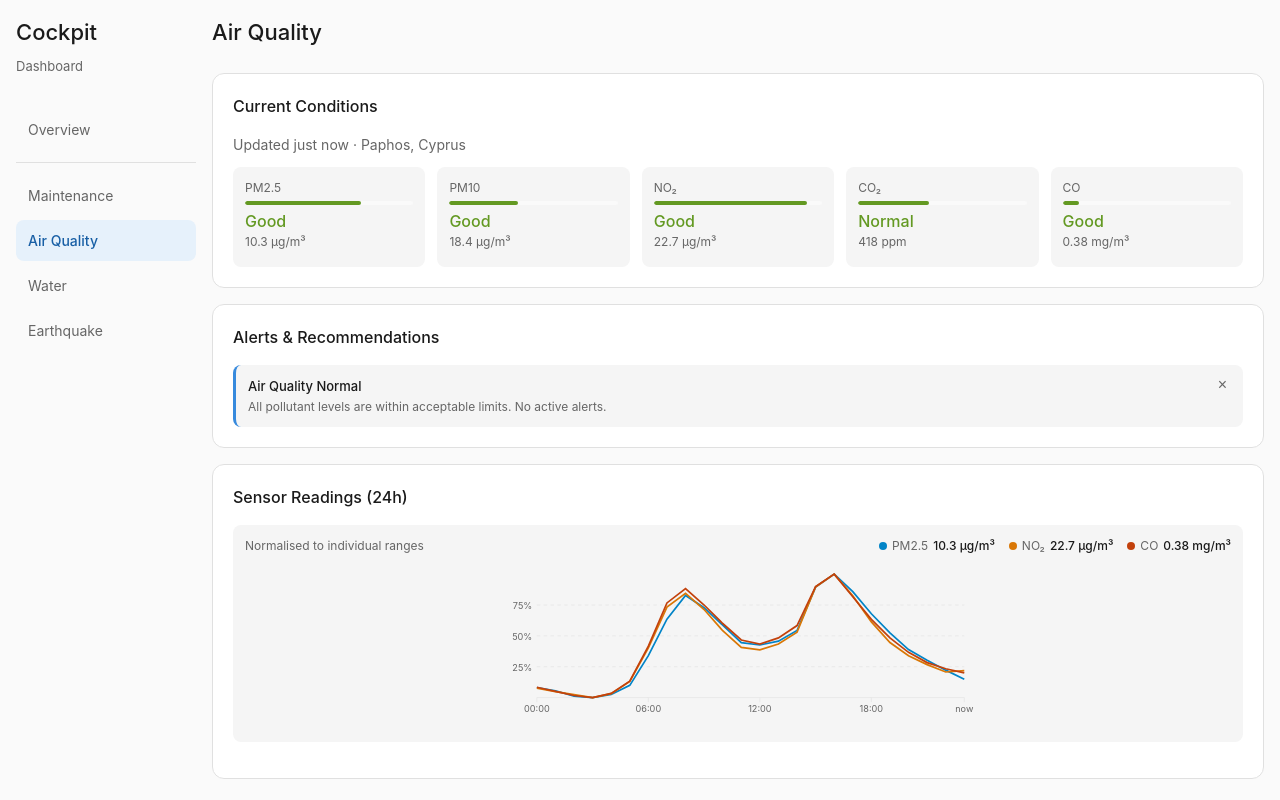
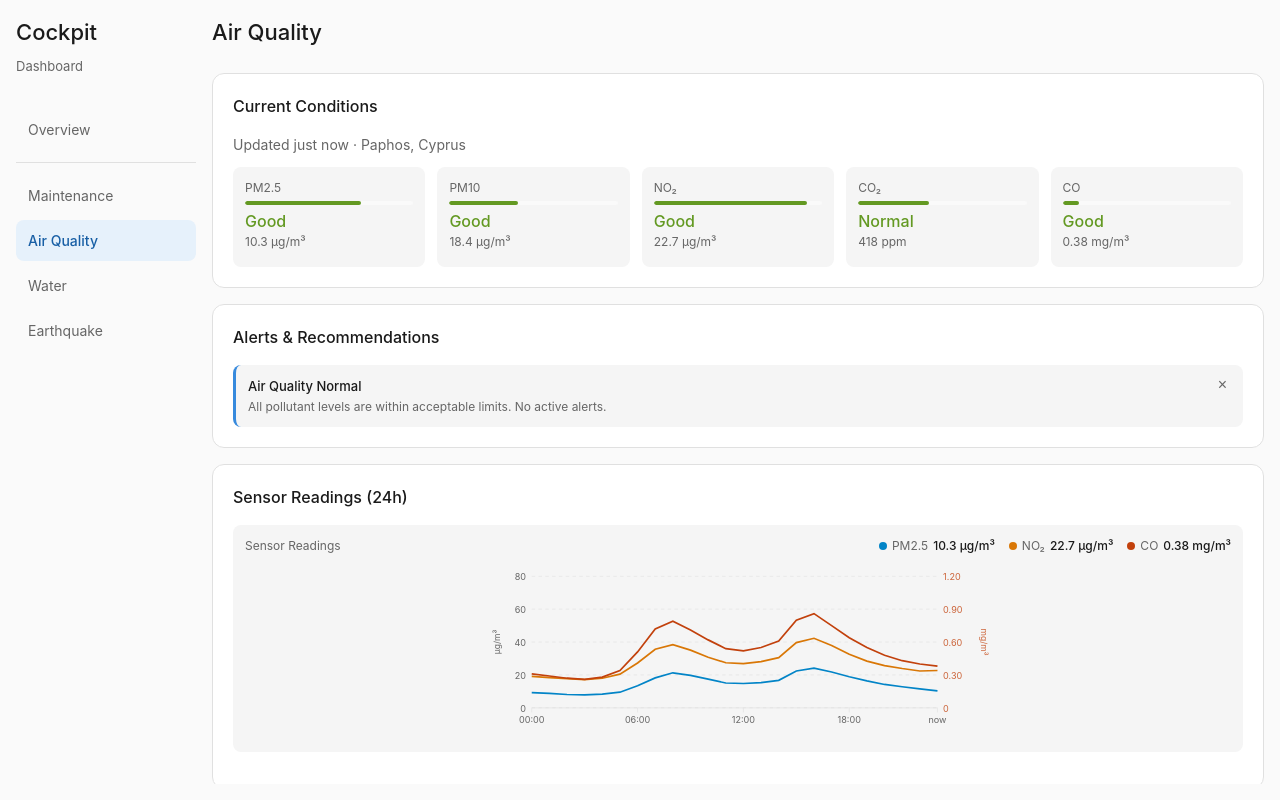
Before and after one commit to JASS-2026-Cyprus/dashboard-skeleton, a React (Vite) app: page /air-quality in a window 1280 px wide. Built offline with nearby package versions, Linux system fonts and the light colour scheme.

Commit message:
Improved air quality graphs with dual-axis support, updated layouts, and enhanced insights display

```diff
--- a/src/components/MultiLineGraph.tsx
+++ b/src/components/MultiLineGraph.tsx
@@ -1,11 +1,12 @@
 import styles from './MultiLineGraph.module.css';
 
-interface Series {
+export interface Series {
   data: number[];
   label: string;
   unit: string;
   color: string;
   currentValue: string;
+  yAxisId: 'left' | 'right';
 }
 
 interface MultiLineGraphProps {
@@ -14,16 +15,21 @@ interface MultiLineGraphProps {
 }
 
 // Layout
-const VW = 420;
-const VH = 140;
-const M = { top: 8, right: 12, bottom: 24, left: 34 };
-const CW = VW - M.left - M.right; // chart area width
-const CH = VH - M.top - M.bottom; // chart area height
+const VW = 440;
+const VH = 150;
+const M = { top: 10, right: 44, bottom: 24, left: 38 };
+const CW = VW - M.left - M.right;
+const CH = VH - M.top - M.bottom;
 
-// Horizontal grid at 25 / 50 / 75 %
-const Y_GRID = [0.25, 0.5, 0.75];
+// Compute nice round ticks for an axis
+function niceTicks(max: number, count = 5): number[] {
+  if (max === 0) return Array.from({ length: count }, (_, i) => i);
+  const raw = max / (count - 1);
+  const magnitude = Math.pow(10, Math.floor(Math.log10(raw)));
+  const step = Math.ceil(raw / magnitude) * magnitude;
+  return Array.from({ length: count }, (_, i) => +(i * step).toFixed(3));
+}
 
-// X ticks for 24 hourly points
 const X_TICKS = [
   { idx: 0,  label: '00:00' },
   { idx: 6,  label: '06:00' },
@@ -33,9 +39,26 @@ const X_TICKS = [
 ];
 
 export default function MultiLineGraph({ series, title }: MultiLineGraphProps) {
+  const leftSeries  = series.filter((s) => s.yAxisId === 'left');
+  const rightSeries = series.filter((s) => s.yAxisId === 'right');
+
+  const leftMax  = Math.max(...leftSeries.flatMap((s) => s.data), 0);
+  const rightMax = Math.max(...rightSeries.flatMap((s) => s.data), 0);
+
+  const leftTicks  = niceTicks(leftMax);
+  const rightTicks = niceTicks(rightMax);
+
+  const leftAxisMax  = leftTicks[leftTicks.length - 1]  || 1;
+  const rightAxisMax = rightTicks[rightTicks.length - 1] || 1;
+
+  const toY = (value: number, axisMax: number) =>
+    CH - (value / axisMax) * CH;
+
+  const toX = (i: number, n: number) => (i / (n - 1)) * CW;
+
   return (
     <div className={styles.container}>
-      {/* Legend header */}
+      {/* Legend */}
       <div className={styles.header}>
         <span className={styles.title}>{title}</span>
         <div className={styles.legend}>
@@ -49,36 +72,73 @@ export default function MultiLineGraph({ series, title }: MultiLineGraphProps) {
         </div>
       </div>
 
-      <svg viewBox={`0 0 ${VW} ${VH}`} style={{ width: '100%', height: '160px' }}>
+      <svg viewBox={`0 0 ${VW} ${VH}`} style={{ width: '100%', height: '170px' }}>
         <g transform={`translate(${M.left},${M.top})`}>
 
-          {/* Horizontal grid lines */}
-          {Y_GRID.map((pct) => {
-            const y = CH * (1 - pct);
+          {/* Grid lines + left axis ticks */}
+          {leftTicks.map((tick) => {
+            const y = toY(tick, leftAxisMax);
             return (
-              <g key={pct}>
+              <g key={tick}>
                 <line
                   x1={0} y1={y} x2={CW} y2={y}
                   stroke="var(--color-border)" strokeWidth="0.5" strokeDasharray="3 3"
                 />
                 <text
-                  x={-4} y={y + 3.5}
+                  x={-5} y={y + 3.5}
                   textAnchor="end" fontSize="8" fill="var(--color-text-secondary)"
                   fontFamily="inherit"
                 >
-                  {Math.round(pct * 100)}%
+                  {tick % 1 === 0 ? tick : tick.toFixed(1)}
                 </text>
               </g>
             );
           })}
 
+          {/* Left axis label */}
+          {leftSeries.length > 0 && (
+            <text
+              x={-28} y={CH / 2}
+              textAnchor="middle" fontSize="7.5" fill="var(--color-text-secondary)"
+              fontFamily="inherit"
+              transform={`rotate(-90, -28, ${CH / 2})`}
+            >
+              µg/m³
+            </text>
+          )}
+
+          {/* Right axis ticks + label */}
+          {rightSeries.length > 0 && rightTicks.map((tick) => {
+            const y = toY(tick, rightAxisMax);
+            return (
+              <text
+                key={tick}
+                x={CW + 5} y={y + 3.5}
+                textAnchor="start" fontSize="8" fill={rightSeries[0].color}
+                fontFamily="inherit" opacity="0.8"
+              >
+                {tick % 1 === 0 ? tick : tick.toFixed(2)}
+              </text>
+            );
+          })}
+          {rightSeries.length > 0 && (
+            <text
+              x={CW + 38} y={CH / 2}
+              textAnchor="middle" fontSize="7.5" fill={rightSeries[0].color}
+              fontFamily="inherit" opacity="0.8"
+              transform={`rotate(90, ${CW + 38}, ${CH / 2})`}
+            >
+              mg/m³
+            </text>
+          )}
+
           {/* Baseline */}
           <line x1={0} y1={CH} x2={CW} y2={CH} stroke="var(--color-border)" strokeWidth="0.5" />
 
-          {/* X-axis ticks & labels */}
+          {/* X-axis ticks */}
           {X_TICKS.map(({ idx, label }) => {
             const n = series[0]?.data.length ?? 24;
-            const x = (idx / (n - 1)) * CW;
+            const x = toX(idx, n);
             return (
               <g key={label}>
                 <line x1={x} y1={CH} x2={x} y2={CH + 4} stroke="var(--color-border)" strokeWidth="0.5" />
@@ -95,17 +155,19 @@ export default function MultiLineGraph({ series, title }: MultiLineGraphProps) {
 
           {/* Lines */}
           {series.map((s) => {
-            const max = Math.max(...s.data);
-            const min = Math.min(...s.data);
-            const range = max - min || 1;
+            const axisMax = s.yAxisId === 'left' ? leftAxisMax : rightAxisMax;
             const n = s.data.length;
-
             const points = s.data
-              .map((v, i) => `${(i / (n - 1)) * CW},${CH - ((v - min) / range) * CH}`)
+              .map((v, i) => `${toX(i, n)},${toY(v, axisMax)}`)
               .join(' ');
-
             return (
-              <polyline key={s.label} points={points} fill="none" stroke={s.color} strokeWidth="1.5" />
+              <polyline
+                key={s.label}
+                points={points}
+                fill="none"
+                stroke={s.color}
+                strokeWidth="1.5"
+              />
             );
           })}
 
--- a/src/pages/AirQualityPage.tsx
+++ b/src/pages/AirQualityPage.tsx
@@ -379,11 +379,11 @@ export default function AirQualityPage() {
       <div className={styles.section}>
         <h2 className={styles.sectionTitle}>Sensor Readings (24h)</h2>
         <MultiLineGraph
-          title="Normalised to individual ranges"
+          title="Sensor Readings"
           series={[
-            { data: pm25History, label: 'PM2.5', unit: 'µg/m³', color: '#0284c7', currentValue: `${latest.pm25} µg/m³` },
-            { data: no2History,  label: 'NO₂',   unit: 'µg/m³', color: '#d97706', currentValue: `${latest.no2} µg/m³` },
-            { data: coHistory,   label: 'CO',     unit: 'mg/m³', color: '#c2410c', currentValue: `${latest.co.toFixed(2)} mg/m³` },
+            { data: pm25History, label: 'PM2.5', unit: 'µg/m³', color: '#0284c7', currentValue: `${latest.pm25} µg/m³`,          yAxisId: 'left' },
+            { data: no2History,  label: 'NO₂',   unit: 'µg/m³', color: '#d97706', currentValue: `${latest.no2} µg/m³`,           yAxisId: 'left' },
+            { data: coHistory,   label: 'CO',     unit: 'mg/m³', color: '#c2410c', currentValue: `${latest.co.toFixed(2)} mg/m³`, yAxisId: 'right' },
           ]}
         />
       </div>
@@ -434,21 +434,16 @@ export default function AirQualityPage() {
       </div>
 
       {/* ── Agent Insights ── */}
-
       <div className={styles.section}>
         <div className={styles.sectionTitleRow}>
           <h2 className={styles.sectionTitle} style={{ marginBottom: 0 }}>Agent Insights</h2>
-          <button
-            className={styles.toggleButton}
-            onClick={() => setInsightsOpen((v) => !v)}
-          >
+          <button className={styles.toggleButton} onClick={() => setInsightsOpen((v) => !v)}>
             {insightsOpen ? '▲ Hide' : '▼ Show'}
           </button>
         </div>
 
         {insightsOpen && (
           <div className={styles.insightsContent}>
-            {/* Anomaly hypothesis */}
             <div className={styles.insightCard}>
               <h3 className={styles.sectionTitle}>Anomaly Hypothesis</h3>
               <p className={styles.sectionText}>
@@ -465,7 +460,6 @@ export default function AirQualityPage() {
               </div>
             </div>
 
-            {/* 30-min forecast */}
             <div className={styles.insightCard}>
               <h3 className={styles.sectionTitle}>30-min Forecast</h3>
               <div className={styles.configRow}>
--- a/src/pages/Overview.tsx
+++ b/src/pages/Overview.tsx
@@ -77,13 +77,13 @@ export default function Overview() {
   }
 
   return (
-    <>
+    <div style={{ display: 'flex', flexDirection: 'column', height: '100%' }}>
       <SystemSummary
         action="Monitor pool clarity delta. Water agent is active."
         urgency="Routine monitoring. No immediate service disruptions forecasted."
         state="4 teams active. All sensors operational."
       />
-      <div className="grid">
+      <div className="grid" style={{ flex: 1, minHeight: 0 }}>
         <TeamWidget
           title="Maintenance"
           status="On track"
@@ -105,7 +105,23 @@ export default function Overview() {
             { label: 'Status', value: 'Good', success: true },
             { label: 'Active events', value: '2' },
           ]}
-        />
+        >
+          <div style={{ background: 'var(--color-bg-secondary)', borderRadius: 'var(--border-radius-sm)', padding: '0.75rem', overflow: 'hidden' }}>
+            <div style={{ fontSize: 13, fontWeight: 500, marginBottom: '0.5rem' }}>Anomaly Hypothesis</div>
+            <p style={{ fontSize: 12, color: 'var(--color-text-secondary)', lineHeight: 1.5, marginBottom: '0.75rem' }}>
+              Elevated PM10 and NO₂ correlate with active construction in Zone 1 (university expansion).
+              Pattern consistent with diesel machinery and earthworks dust.
+            </p>
+            <div style={{ display: 'flex', justifyContent: 'space-between', fontSize: 12, padding: '6px 0', borderBottom: '0.5px solid var(--color-border)' }}>
+              <span style={{ color: 'var(--color-text-secondary)' }}>Risk level</span>
+              <span style={{ fontWeight: 500, color: '#b8860b' }}>Medium</span>
+            </div>
+            <div style={{ display: 'flex', justifyContent: 'space-between', fontSize: 12, padding: '6px 0' }}>
+              <span style={{ color: 'var(--color-text-secondary)' }}>Confidence</span>
+              <span style={{ fontWeight: 500 }}>87%</span>
+            </div>
+          </div>
+        </TeamWidget>
         <TeamWidget
           title="Water"
           status={waterStatus}
@@ -137,6 +153,6 @@ export default function Overview() {
           ]}
         />
       </div>
-    </>
+    </div>
   );
 }
```
